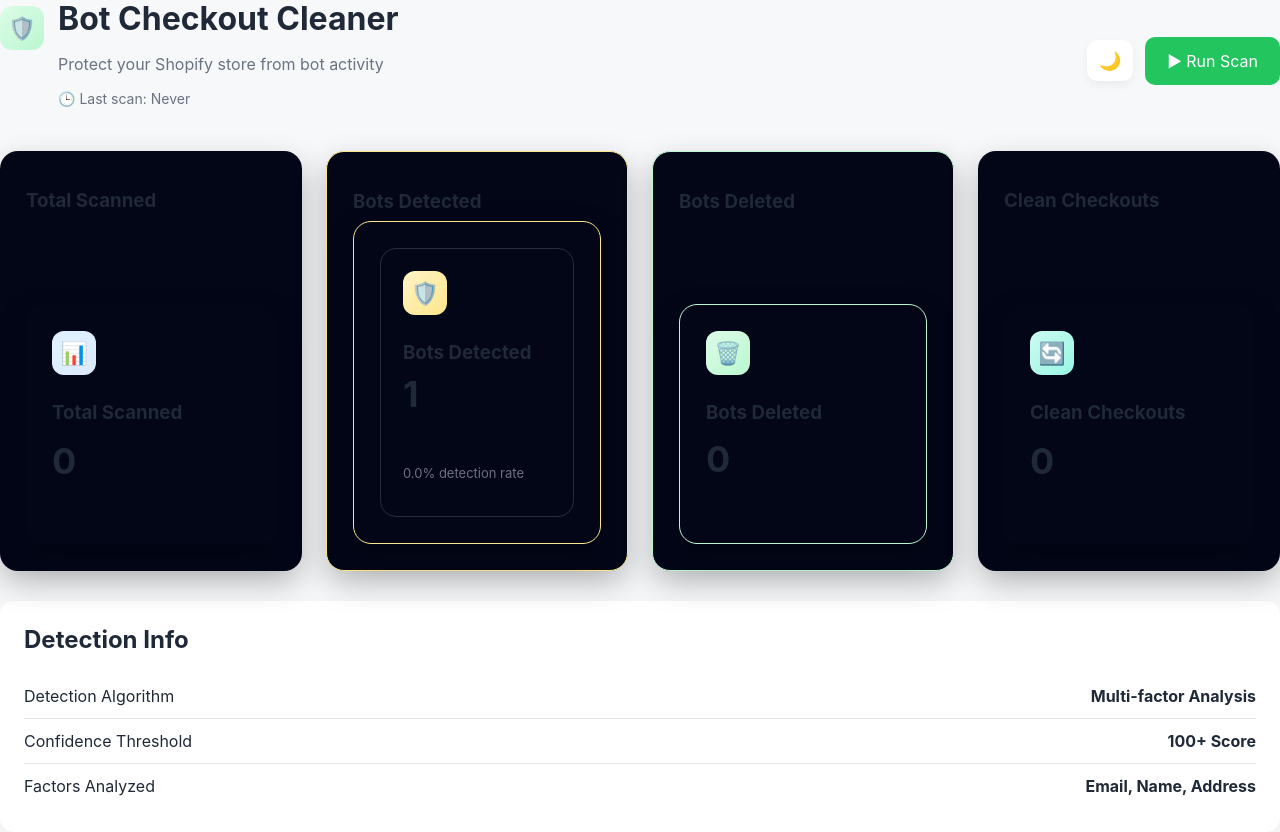
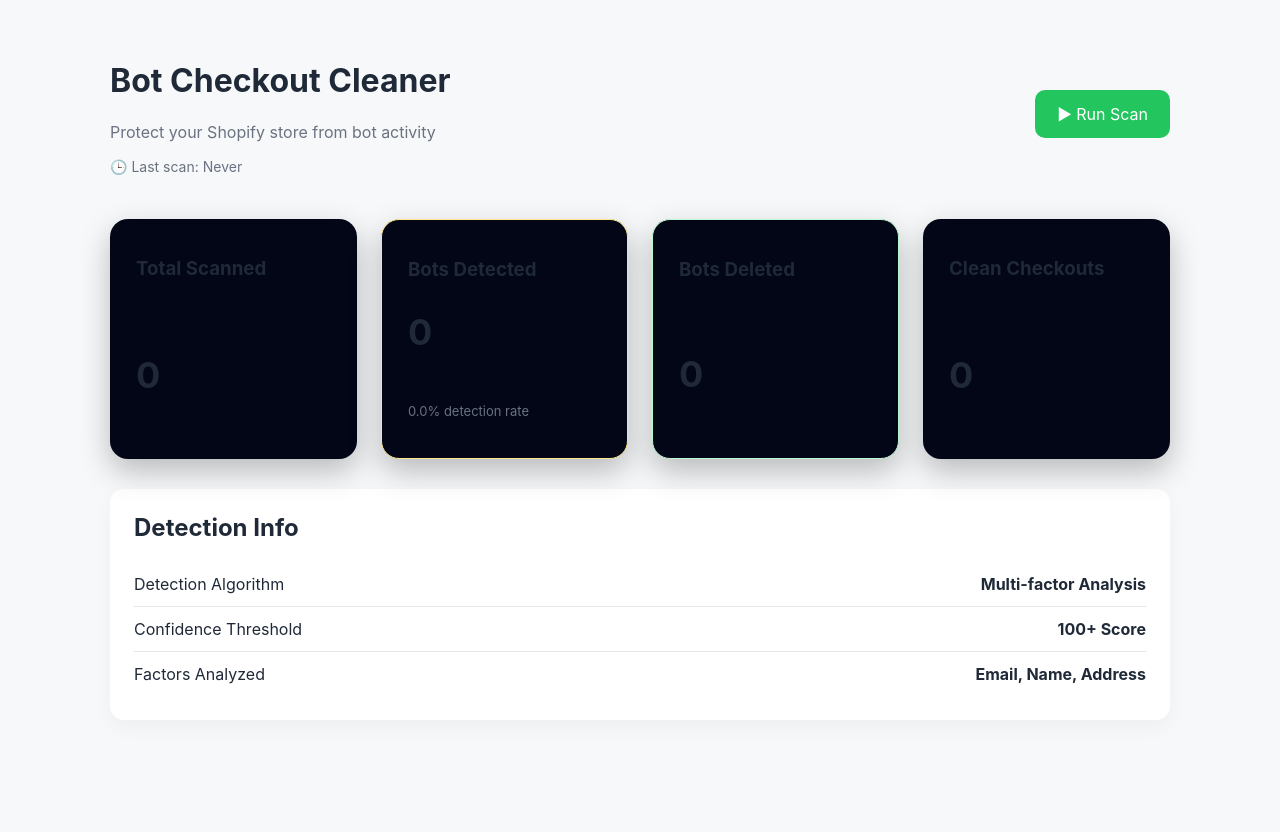
Before and after one commit to ogunwande/bot-checkout-cleaner, a website: page public/index.html in a window 1280 px wide. After the commit the page ends 800 px from the top, so only its background shows below. Drawn offline with Linux system fonts and the light colour scheme; no server answers.

Commit message:
Update index.html

```diff
--- a/public/index.html
+++ b/public/index.html
@@ -6,75 +6,41 @@
   <meta name="viewport" content="width=device-width, initial-scale=1.0" />
   <link rel="stylesheet" href="styles.css" />
 </head>
+<body>
+
+  <div class="container">
     <header class="header">
-<div class="brand">
-  <div class="brand-icon">🛡️</div>
-  <div class="brand-text">
+      <div>
         <h1>Bot Checkout Cleaner</h1>
         <p class="subtitle">Protect your Shopify store from bot activity</p>
         <p class="last-scan">🕒 Last scan: <span id="lastScan">Never</span></p>
       </div>
-</div>
 
-  </div>
-
-  <div class="header-actions">
-    <button id="themeToggle" class="theme-btn">🌙</button>
-    <button id="runScanBtn" class="primary-btn">▶ Run Scan</button>
-  </div>
+      <button id="runScanBtn" class="primary-btn">
+        ▶ Run Scan
+      </button>
     </header>
-
 
     <section class="cards">
       <div class="card">
         <h3>Total Scanned</h3>
-       <div class="card">
-
-  <div class="icon blue">
-    📊
-  </div>
-  <h3>Total Scanned</h3>
         <p class="value" id="totalScanned">0</p>
-</div>
-
       </div>
 
       <div class="card highlight">
         <h3>Bots Detected</h3>
-      <div class="card highlight">
-  <div class="card-inner">
-    <div class="icon amber">🛡️</div>
-    <h3>Bots Detected</h3>
-    <p class="value" id="botsDetected">1</p>
+        <p class="value" id="botsDetected">0</p>
         <p class="small">0.0% detection rate</p>
-  </div>
-</div>
-
-
       </div>
 
       <div class="card success">
         <h3>Bots Deleted</h3>
-      <div class="card success">
-  <div class="icon green">
-    🗑️
-  </div>
-  <h3>Bots Deleted</h3>
         <p class="value" id="botsDeleted">0</p>
-</div>
-
       </div>
 
       <div class="card">
         <h3>Clean Checkouts</h3>
-       <div class="card">
-  <div class="icon teal">
-    🔄
-  </div>
-  <h3>Clean Checkouts</h3>
         <p class="value" id="cleanCheckouts">0</p>
-</div>
-
       </div>
     </section>
 
```
Lines whose indentation alone changed are shown as unchanged.
